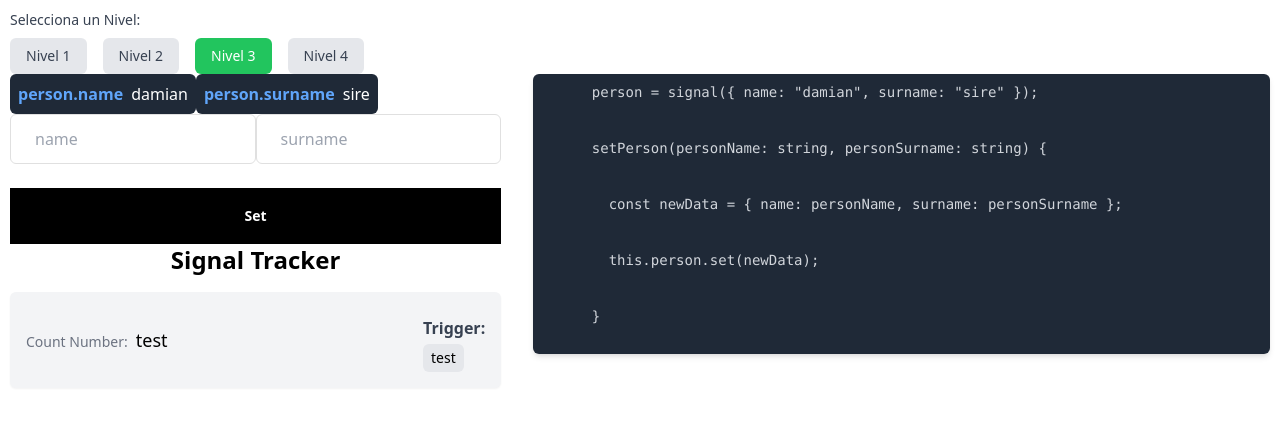
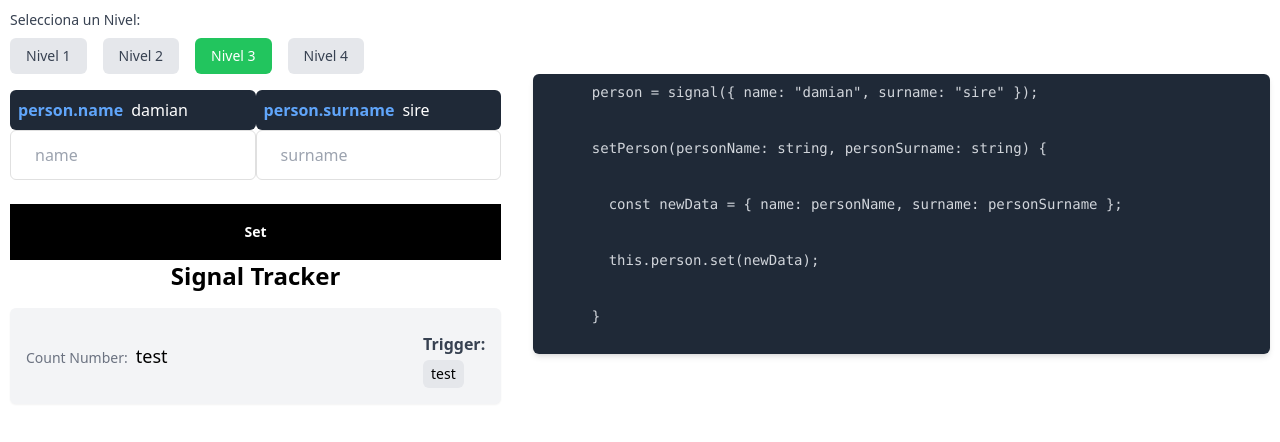
Before and after one commit to damiansire/angular-examples, an Angular app: page / in a window 1280 px wide. Both pictures are taken after a click on the button "Nivel 3". Shown: the top 442 px of the page. Built offline with nearby package versions, Linux system fonts and the light colour scheme.

Commit message:
fixs: visual

```diff
--- a/src/app/signals/signal-equality-functions/signal-equality-functions.component.html
+++ b/src/app/signals/signal-equality-functions/signal-equality-functions.component.html
@@ -2,7 +2,7 @@
   <app-selection-option (selectedLevelChange)="selectedLevelChange($event)" />
 </section>
 <section class="flex gap-8">
-  <section role="set-info" class="flex flex-col justify-between w-2/5">
+  <section role="set-info" class="flex flex-col justify-between w-2/5 mt-4">
     @if(currentLevel() === "Nivel 1"){
     <section class="flex flex-col">
       <app-variable-box variableName="name" [variableValue]="name()" />
@@ -25,28 +25,36 @@
     <section>
       <div class="flex flex-col">
         <div class="flex">
+          <div class="w-full">
             <app-variable-box
               variableName="person.name"
               [variableValue]="person().name"
             />
+          </div>
+          <div class="w-full">
             <app-variable-box
               variableName="person.surname"
               [variableValue]="person().surname"
             />
           </div>
+        </div>
         <div class="flex">
+          <div class="w-full">
             <app-input
               placeholder="name"
               (onChangeEvent)="
                 saveInHiddenVariableInputData($event, 'person.name')
               "
             />
+          </div>
+          <div class="w-full">
             <app-input
               placeholder="surname"
               (onChangeEvent)="
                 saveInHiddenVariableInputData($event, 'person.surname')
               "
             />
+          </div>
         </div>
         <app-button text="Set" (onClick)="setData('person')" />
       </div>
@@ -55,28 +63,36 @@
     <section>
       <div class="flex flex-col">
         <div class="flex">
+          <div class="w-full">
             <app-variable-box
               variableName="person.name"
               [variableValue]="person().name"
             />
+          </div>
+          <div class="w-full">
             <app-variable-box
               variableName="person.surname"
               [variableValue]="person().surname"
             />
           </div>
+        </div>
         <div class="flex">
+          <div class="w-full">
             <app-input
               placeholder="name"
               (onChangeEvent)="
                 saveInHiddenVariableInputData($event, 'person.name')
               "
             />
+          </div>
+          <div class="w-full">
             <app-input
               placeholder="surname"
               (onChangeEvent)="
                 saveInHiddenVariableInputData($event, 'person.surname')
               "
             />
+          </div>
         </div>
         <app-button text="Set" (onClick)="setData('person')" />
       </div>
--- a/src/app/signals/signal-equality-functions/signal-equality-functions.component.ts
+++ b/src/app/signals/signal-equality-functions/signal-equality-functions.component.ts
@@ -138,8 +138,14 @@ export class SignalEqualityFunctionsComponent {
       }
       this.age.set(this.exampleData().age);
     } else if (event === 'person') {
-      this.person.set(this.exampleData().person);
-      this.addConditionalCountRecomputation('interval', event, false);
+      if (
+        this.person().name != this.exampleData().person.name ||
+        this.person().surname != this.exampleData().person.surname
+      ) {
+        this.addConditionalCountRecomputation('interval', event, false);
+        debugger;
+        this.person.set(this.exampleData().person);
+      }
     }
   }
 
```
Lines whose indentation alone changed are shown as unchanged.
